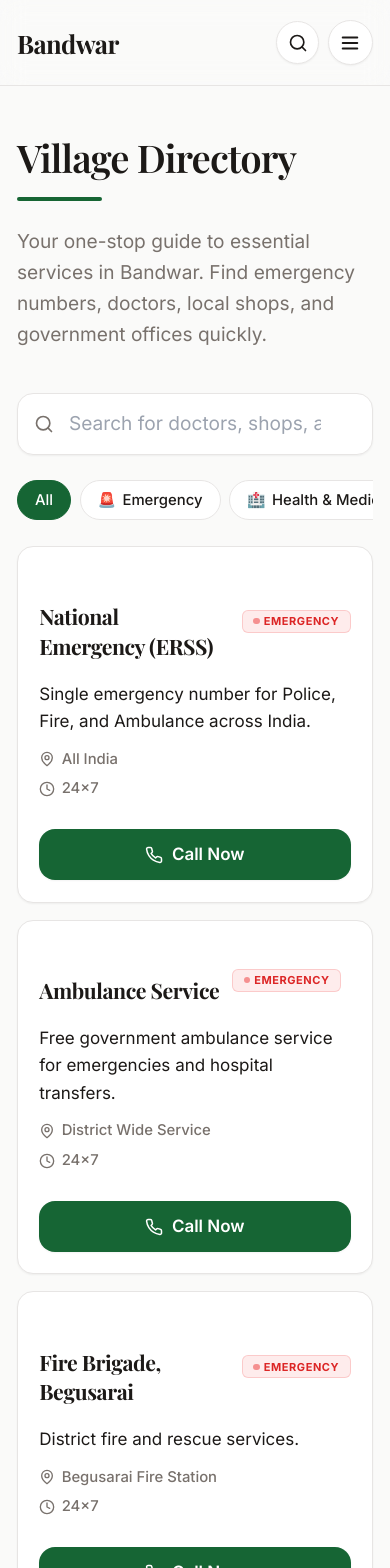
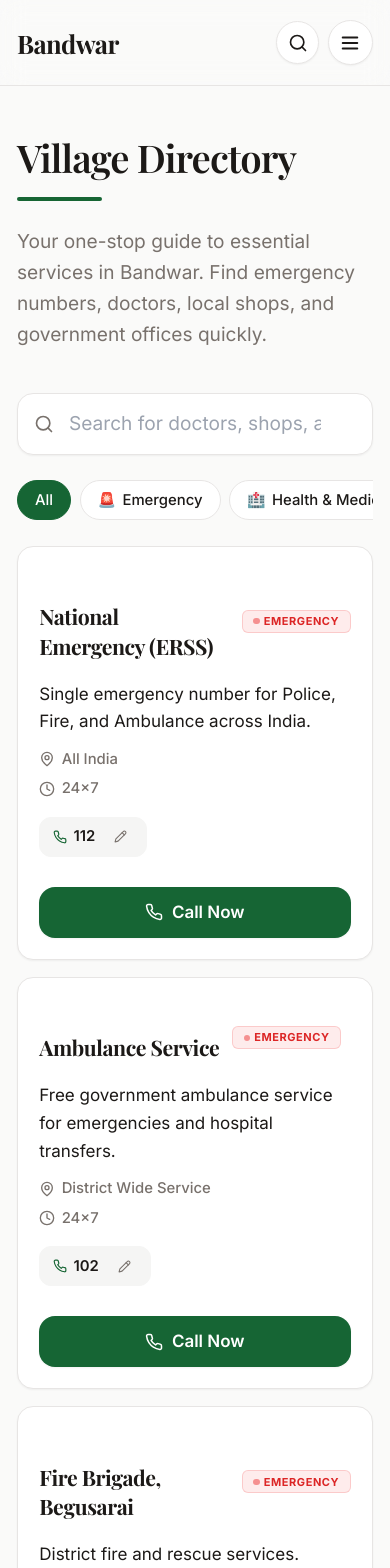
Before and after one commit to ravirajhere/Bandwar, a Next.js app: page /directory in a window 390 px wide. Shown: the top 1568 px of the page. Built offline with nearby package versions, Linux system fonts and the light colour scheme.

Commit message:
Update DirectoryClient.tsx

```diff
--- a/src/components/directory/DirectoryClient.tsx
+++ b/src/components/directory/DirectoryClient.tsx
@@ -3,6 +3,7 @@
 import { useState } from "react";
 import { Search, Phone, MapPin, Clock, X, AlertCircle } from "lucide-react";
 import { DirectoryItem } from "@/lib/schema";
+import { EditContactModal } from "./EditContactModal"; // 👈 Import kiya
 
 interface DirectoryClientProps {
   items: DirectoryItem[];
@@ -13,7 +14,6 @@ export function DirectoryClient({ items, categories }: DirectoryClientProps) {
   const [searchQuery, setSearchQuery] = useState("");
   const [activeCategory, setActiveCategory] = useState("all");
 
-  // Filter Logic
   const filteredItems = items.filter((item) => {
     const matchesSearch =
       item.name.toLowerCase().includes(searchQuery.toLowerCase()) ||
@@ -28,9 +28,7 @@ export function DirectoryClient({ items, categories }: DirectoryClientProps) {
   return (
     <div className="flex flex-col md:flex-row gap-8">
 
-      {/* =========================================
-          LEFT SIDEBAR: Categories (Desktop Only)
-         ========================================= */}
+      {/* Desktop Sidebar Categories */}
       <aside className="hidden md:block w-64 shrink-0">
         <div className="bg-card border border-border rounded-xl shadow-sm sticky top-24 overflow-hidden">
           <div className="p-4 border-b border-border bg-muted-background">
@@ -64,9 +62,7 @@ export function DirectoryClient({ items, categories }: DirectoryClientProps) {
         </div>
       </aside>
 
-      {/* =========================================
-          RIGHT CONTENT: Search & List
-         ========================================= */}
+      {/* Main Content */}
       <div className="flex-grow min-w-0">
 
         {/* Search Bar */}
@@ -90,14 +86,12 @@ export function DirectoryClient({ items, categories }: DirectoryClientProps) {
           )}
         </div>
 
-        {/* 📱 Mobile Categories (Horizontal Scroll) */}
+        {/* Mobile Categories */}
         <div className="md:hidden flex overflow-x-auto pb-4 mb-2 gap-2 scrollbar-hide">
           <button
             onClick={() => setActiveCategory("all")}
             className={`whitespace-nowrap px-4 py-2 rounded-full text-sm font-medium transition-colors border ${
-              activeCategory === "all"
-                ? "bg-brand text-white border-brand"
-                : "bg-card text-foreground border-border"
+              activeCategory === "all" ? "bg-brand text-white border-brand" : "bg-card text-foreground border-border"
             }`}
           >
             All
@@ -107,9 +101,7 @@ export function DirectoryClient({ items, categories }: DirectoryClientProps) {
               key={cat.id}
               onClick={() => setActiveCategory(cat.id)}
               className={`whitespace-nowrap px-4 py-2 rounded-full text-sm font-medium transition-colors border flex items-center gap-1.5 ${
-                activeCategory === cat.id
-                  ? "bg-brand text-white border-brand"
-                  : "bg-card text-foreground border-border"
+                activeCategory === cat.id ? "bg-brand text-white border-brand" : "bg-card text-foreground border-border"
               }`}
             >
               <span>{cat.icon}</span> {cat.title}
@@ -123,13 +115,7 @@ export function DirectoryClient({ items, categories }: DirectoryClientProps) {
             <div className="flex flex-col items-center justify-center py-20 px-4 text-center bg-card border border-dashed border-border rounded-xl">
               <AlertCircle size={40} className="text-muted mb-4 opacity-50" />
               <h3 className="text-lg font-semibold text-foreground mb-1">No results found</h3>
-              <p className="text-muted">We couldn't find anything matching "{searchQuery}". Try a different term.</p>
-              <button
-                onClick={() => { setSearchQuery(""); setActiveCategory("all"); }}
-                className="mt-6 text-brand font-medium hover:underline"
-              >
-                Clear all filters
-              </button>
+              <p className="text-muted">We couldn't find anything matching "{searchQuery}".</p>
             </div>
           ) : (
             filteredItems.map((item) => (
@@ -140,8 +126,6 @@ export function DirectoryClient({ items, categories }: DirectoryClientProps) {
                 <div className="flex-grow">
                   <div className="flex items-center gap-3 mb-1.5">
                     <h3 className="font-serif font-bold text-xl text-foreground">{item.name}</h3>
-
-                    {/* Emergency Badge */}
                     {item.isEmergency && (
                       <span className="bg-red-500/10 text-red-600 dark:text-red-400 text-[11px] font-bold px-2.5 py-0.5 rounded-md uppercase tracking-wider border border-red-500/20 flex items-center gap-1">
                         <span className="w-1.5 h-1.5 rounded-full bg-red-500 animate-pulse"></span>
@@ -156,7 +140,7 @@ export function DirectoryClient({ items, categories }: DirectoryClientProps) {
                     </p>
                   )}
 
-                  <div className="flex flex-col sm:flex-row gap-x-6 gap-y-2 text-sm text-muted font-medium">
+                  <div className="flex flex-col sm:flex-row gap-x-6 gap-y-2 text-sm text-muted font-medium mb-1">
                     {item.address && (
                       <span className="flex items-center gap-1.5">
                         <MapPin size={16} className="text-brand/70"/> {item.address}
@@ -168,9 +152,18 @@ export function DirectoryClient({ items, categories }: DirectoryClientProps) {
                       </span>
                     )}
                   </div>
+
+                  {/* 🚀 NAYA: Phone Number with Edit Button */}
+                  {item.phone && (
+                    <div className="mt-3 inline-flex items-center gap-1.5 text-sm font-semibold text-foreground bg-muted-background border border-border-subtle px-3 py-1.5 rounded-lg">
+                      <Phone size={14} className="text-brand" />
+                      {item.phone}
+                      {/* Pencil Button */}
+                      <EditContactModal itemName={item.name} currentPhone={item.phone} />
+                    </div>
+                  )}
                 </div>
 
-                {/* Call Button */}
                 {item.phone && (
                   <a
                     href={`tel:${item.phone}`}
```
